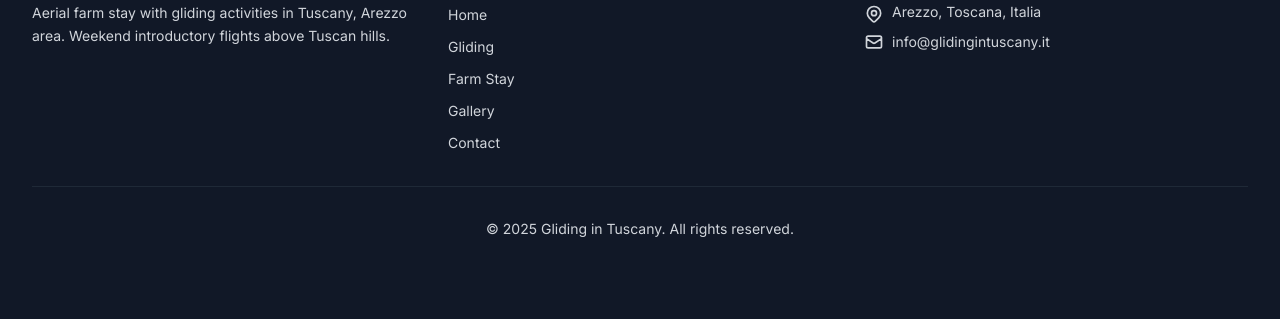
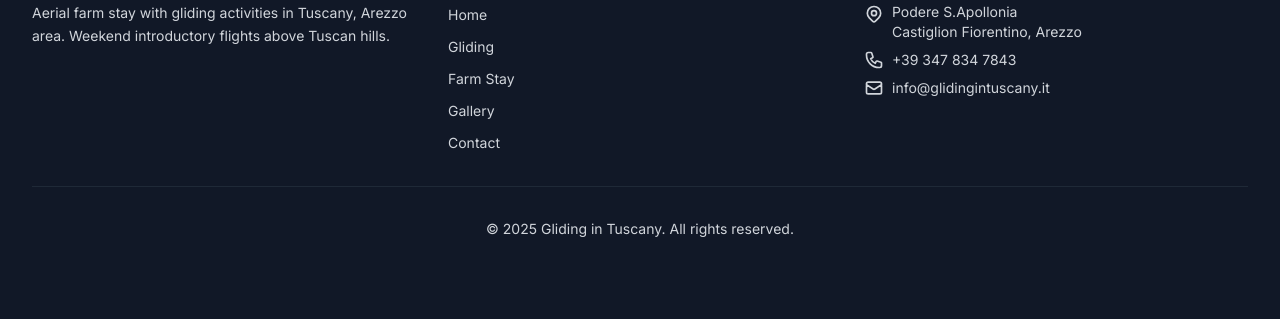
Before and after one commit to nferruzzi/gliding-in-tuscany, an Eleventy site: page src/en/index.njk in a window 1280 px wide. Shown: the part 2252-2571 px from the top of the page. Built offline with nearby package versions, Linux system fonts and the light colour scheme; Eleventy itself is replaced by a stand-in of ours; files that its build step writes are made by us from their sources.

Commit message:
Aggiorna contatti nel footer con indirizzo e telefono
- Indirizzo aggiornato: Podere S.Apollonia, Castiglion Fiorentino, Arezzo
- Aggiunto numero telefono: +39 347 834 7843
- Footer ora mostra indirizzo, telefono ed email

File modificato:
- src/_includes/footer.njk

```diff
--- a/src/_includes/footer.njk
+++ b/src/_includes/footer.njk
@@ -38,7 +38,15 @@
               <path stroke-linecap="round" stroke-linejoin="round" stroke-width="2" d="M17.657 16.657L13.414 20.9a1.998 1.998 0 01-2.827 0l-4.244-4.243a8 8 0 1111.314 0z"></path>
               <path stroke-linecap="round" stroke-linejoin="round" stroke-width="2" d="M15 11a3 3 0 11-6 0 3 3 0 016 0z"></path>
             </svg>
-            <span>Arezzo, Toscana, Italia</span>
+            <span>Podere S.Apollonia<br>Castiglion Fiorentino, Arezzo</span>
+          </li>
+          <li class="flex items-center">
+            <svg class="w-5 h-5 mr-2 flex-shrink-0" fill="none" stroke="currentColor" viewBox="0 0 24 24">
+              <path stroke-linecap="round" stroke-linejoin="round" stroke-width="2" d="M3 5a2 2 0 012-2h3.28a1 1 0 01.948.684l1.498 4.493a1 1 0 01-.502 1.21l-2.257 1.13a11.042 11.042 0 005.516 5.516l1.13-2.257a1 1 0 011.21-.502l4.493 1.498a1 1 0 01.684.949V19a2 2 0 01-2 2h-1C9.716 21 3 14.284 3 6V5z"></path>
+            </svg>
+            <a href="tel:+393478347843" class="hover:text-white transition-colors">
+              +39 347 834 7843
+            </a>
           </li>
           <li class="flex items-center">
             <svg class="w-5 h-5 mr-2 flex-shrink-0" fill="none" stroke="currentColor" viewBox="0 0 24 24">
```
